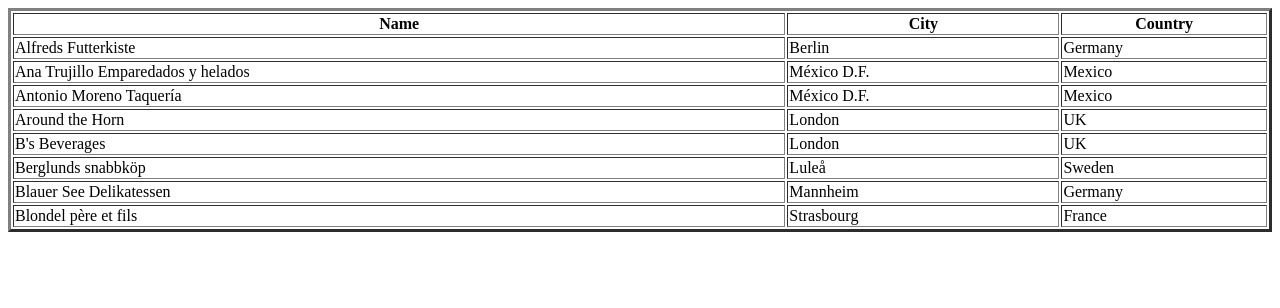
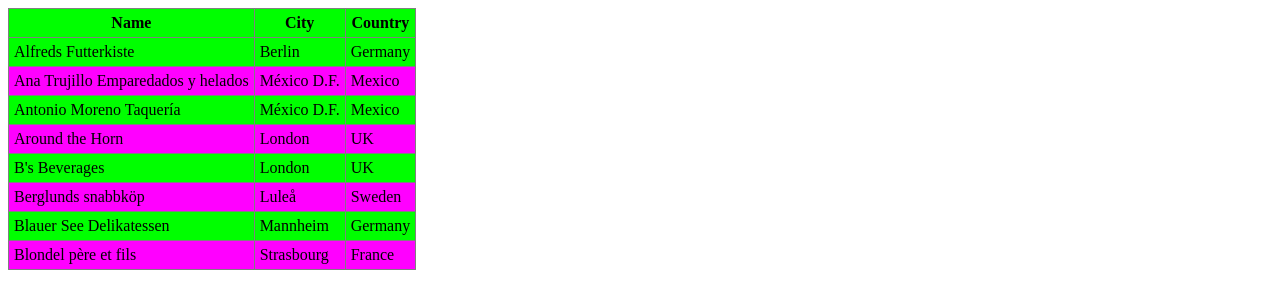
Before and after one commit to aIreland95/javascript, a plain HTML site: page AngularJS/test.html in a window 1280 px wide. Drawn offline with nearby package versions, Linux system fonts and the light colour scheme.

Commit message:
adding style to the table

```diff
--- a/AngularJS/test.html
+++ b/AngularJS/test.html
@@ -4,6 +4,21 @@
     <meta charset="utf-8">
     <title></title>
     <script src="https://ajax.googleapis.com/ajax/libs/angularjs/1.7.5/angular.min.js"></script>
+
+    <style>
+      table, th , td {
+        border: 1px solid grey;
+        border-collapse: collapse;
+        padding: 5px;
+      }
+      table tr:nth-child(odd) {
+        background-color: #00ff00;
+      }
+      table tr:nth-child(even) {
+        background-color: #ff00ff;
+      }
+  </style>
+
   </head>
   <body>
     <div ng-app="myApp" ng-controller="myCtrl">
@@ -16,7 +31,7 @@
         </li>
       </ul> -->
 
-      <table border="3px" width="100%">
+      <table>
         <thead>
           <tr>
             <th>Name</th>
```
